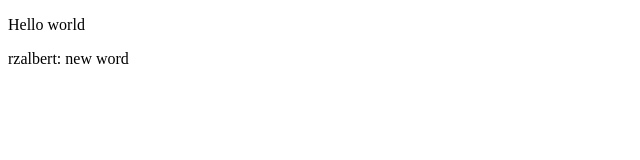
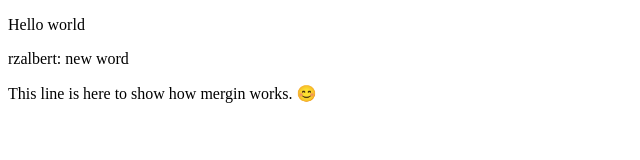
Before and after one commit to Tzzent/testing, a plain HTML site: page index.html in a window 1280 px wide. Shown: the whole page, without its empty margins (0-640 px from the left). Drawn offline with Linux system fonts and the light colour scheme.

Commit message:
update: index.html with emergency fix

```diff
--- a/index.html
+++ b/index.html
@@ -11,6 +11,8 @@
   <p>Hello world</p>
 
   <p>rzalbert: new word</p>
+
+  <p>This line is here to show how mergin works. 😊</p>
 </body>
 
 </html>
```
